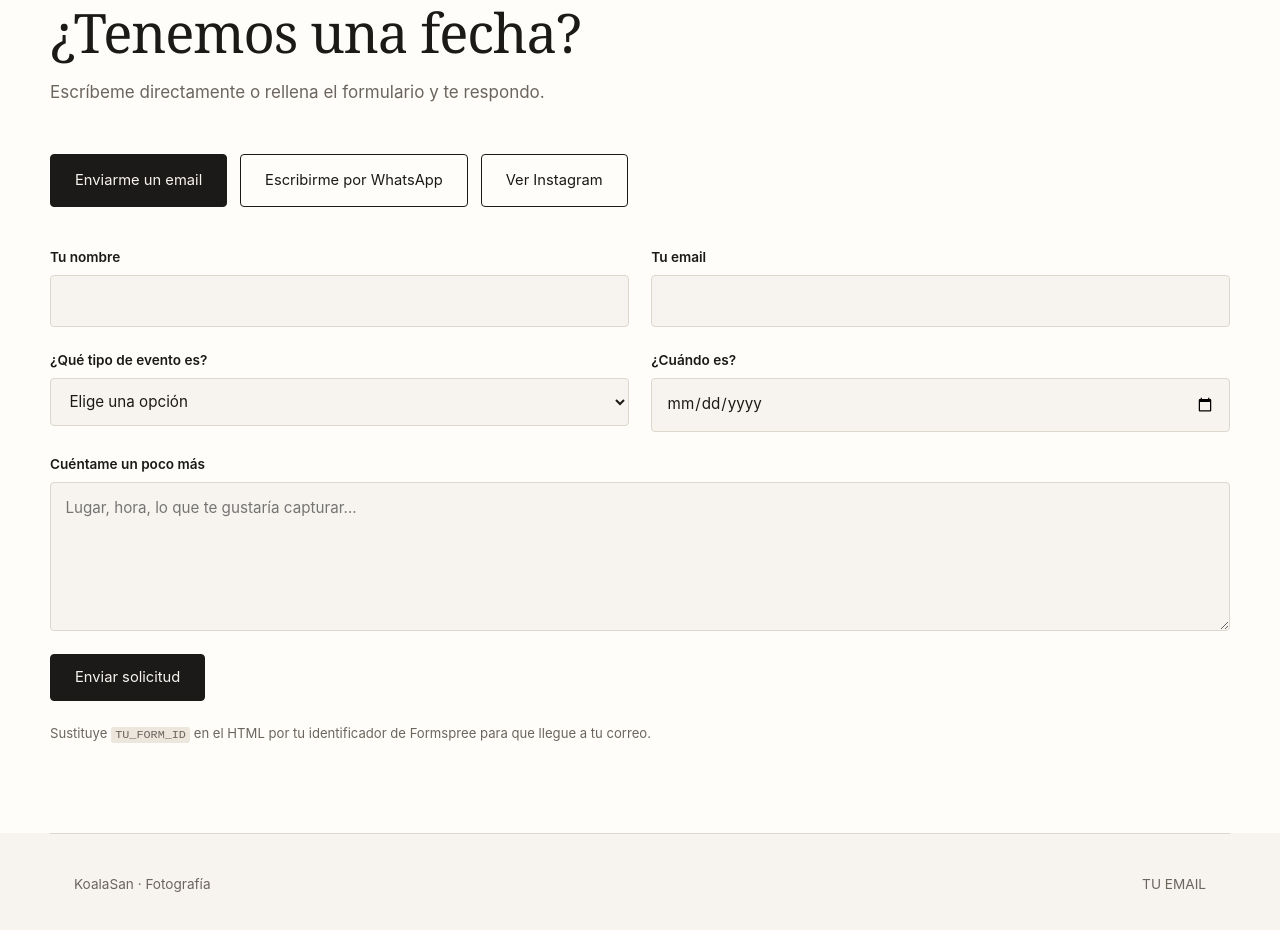
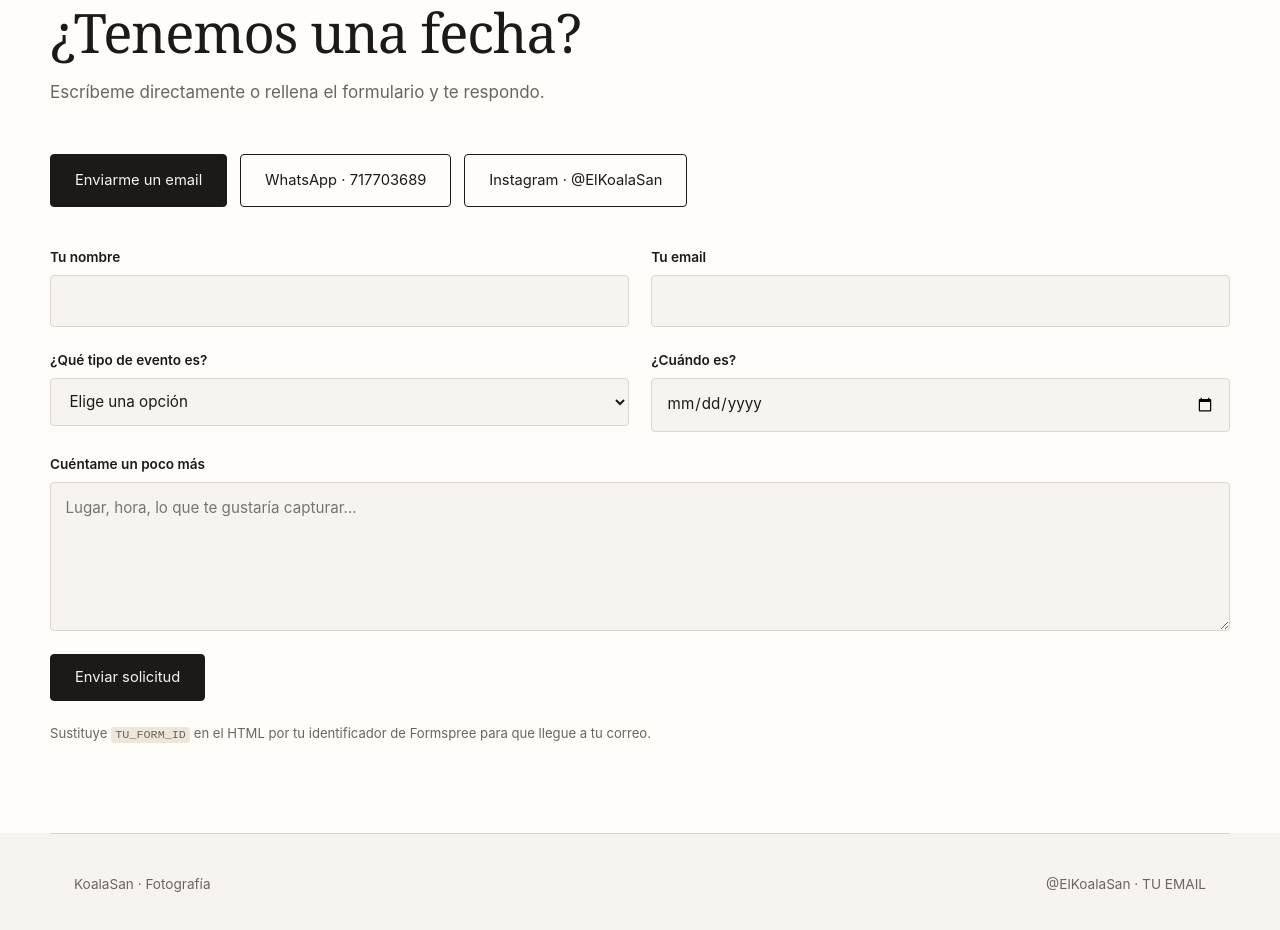
Before and after one commit to KoalaSan/portfolio-fotografia, a plain HTML site: page index.html in a window 1280 px wide. Shown: the part 2584-3514 px from the top of the page. Drawn offline with Linux system fonts and the light colour scheme.

Commit message:
feat: contacto de KoalaSan

```diff
--- a/index.html
+++ b/index.html
@@ -68,8 +68,8 @@
 
       <div class="contacto-directo">
         <a class="boton boton-principal" href="mailto:TU EMAIL">Enviarme un email</a>
-        <a class="boton boton-secundario" href="https://wa.me/TU WHATSAPP" target="_blank" rel="noopener">Escribirme por WhatsApp</a>
-        <a class="boton boton-secundario" href="https://instagram.com/TU INSTAGRAM" target="_blank" rel="noopener">Ver Instagram</a>
+        <a class="boton boton-secundario" href="https://wa.me/717703689" target="_blank" rel="noopener">WhatsApp · 717703689</a>
+        <a class="boton boton-secundario" href="https://instagram.com/ElKoalaSan" target="_blank" rel="noopener">Instagram · @ElKoalaSan</a>
       </div>
 
       <form id="formulario-contratacion" action="https://formspree.io/f/TU_FORM_ID" method="POST">
@@ -108,7 +108,7 @@
 
   <footer class="pie">
     <p>KoalaSan · Fotografía</p>
-    <p><a href="mailto:TU EMAIL">TU EMAIL</a></p>
+    <p><a href="https://instagram.com/ElKoalaSan" target="_blank" rel="noopener">@ElKoalaSan</a> · <a href="mailto:TU EMAIL">TU EMAIL</a></p>
   </footer>
 
   <script src="assets/js/main.js"></script>
```
